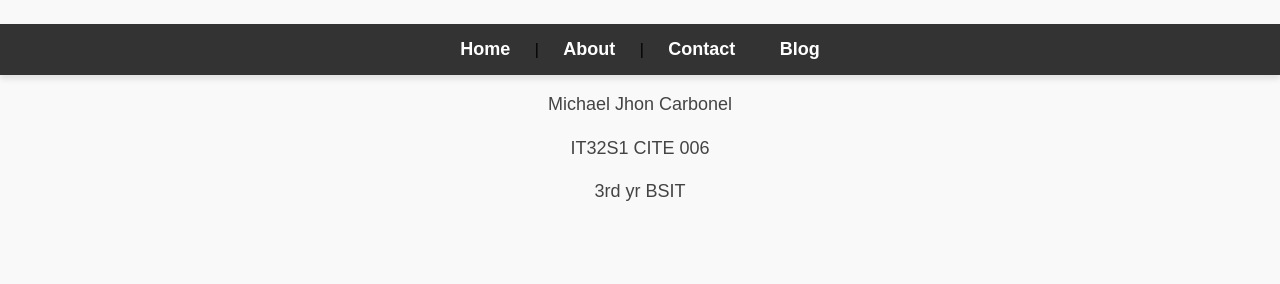
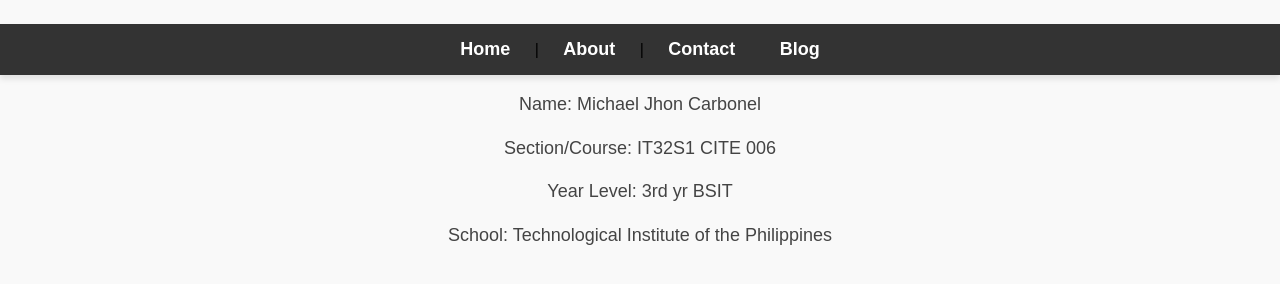
Before and after one commit to IwantMcdo/multipage-express, a website: page views/about.html in a window 1280 px wide. Shown: the part 68-352 px from the top of the page. Drawn offline with Linux system fonts and the light colour scheme.

Commit message:
first commit

```diff
--- a/views/about.html
+++ b/views/about.html
@@ -15,8 +15,9 @@
         <a href="/blog">Blog</a>
     </nav>
 
-    <p>Michael Jhon Carbonel</p>
-    <p>IT32S1 CITE 006</p>
-    <p>3rd yr BSIT</p>
+    <p>Name: Michael Jhon Carbonel</p>
+    <p>Section/Course: IT32S1 CITE 006</p>
+    <p>Year Level: 3rd yr BSIT</p>
+    <p>School: Technological Institute of the Philippines</p>
 </body>
 </html>
```
Also changed, not shown: server.js (+21 -5 lines).
